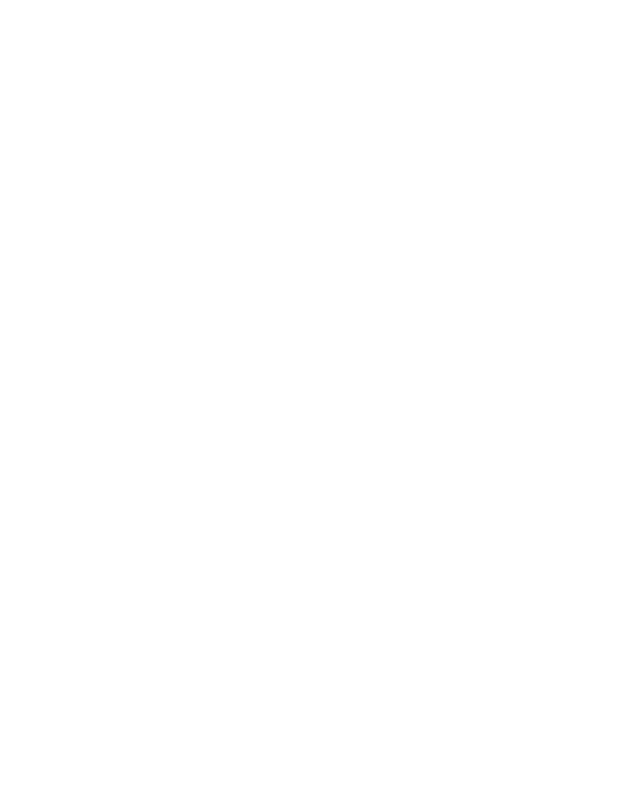
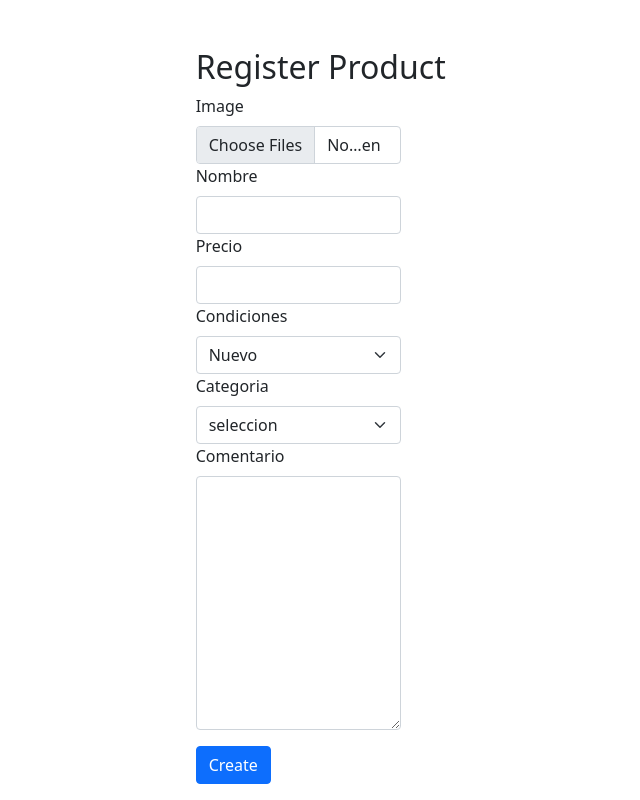
Before and after one commit to BilyEsteban/BurOrSell, a plain HTML site: page Registro_Produc.html in a window 1280 px wide. Shown: the whole page, without its empty margins (239-879 px from the left). Drawn offline with Linux system fonts and the light colour scheme.

Commit message:
Formularios HTML

```diff
--- a/Registro_Produc.html
+++ b/Registro_Produc.html
@@ -1,12 +1,64 @@
 <!DOCTYPE html>
 <html lang="en">
+
 <head>
     <meta charset="UTF-8">
     <meta http-equiv="X-UA-Compatible" content="IE=edge">
     <meta name="viewport" content="width=device-width, initial-scale=1.0">
+    <link rel="stylesheet" href="Style/bootstrap/css/bootstrap.min.css">
+    <script src="Style/bootstrap/js/bootstrap.min.js"></script>
     <title>Registro de Productos</title>
 </head>
+
 <body>
+    <!-- Registro de Productos -->
+    <div class="Container mt-5">
+        <div class="row justify-content-center align-content-center">
+            <div class="col-sm-12 col-md-12 col-lg-4">
+                <h2>Register Product</h2>
+                <form action="" method="post" enctype="multipart/form-data">
+                    <div class="col-md-6">
+                        <label for="" class="form-label">Image</label>
+                        <input class="form-control" type="file" name="" accept=".jpg,.jpeg,.png" multiple>
+                    </div>
+                    <div class="col-md-6">
+                        <label for="" class="form-label">Nombre</label>
+                        <input class="form-control" type="text">
+                        <span class=""></span>
+                    </div>
+                    <div class="col-sm-6">
+                        <label for="" class="form-label">Precio</label>
+                        <input class="form-control" type="number" name="Preci" id="">
+                    </div>
+                    <div class="col-md-6">
+                        <label for="" class="form-label">Condiciones</label>
+                        <select class="form-select" name="condiction" id="">
+                            <option value="">Nuevo</option>
+                            <option value="">Usado-Nuevo</option>
+                            <option value="">Usado</option>
+                        </select>
+                    </div>
+                    <div class="col-md-6">
+                        <label for="" class="form-label">Categoria</label>
+                        <select class="form-select" name="Categoria" id="">
+                            <option value="">seleccion</option>
+                            <option value="">Electro</option>
+                            <option value="">Vehiculo</option>
+                            <option value="">Toys</option>
+                            <option value="">Books</option>
+                        </select>
+                    </div>
+                    <div class="mb-3 col-md-6">
+                        <label for="" class="form-label">Comentario</label>
+                        <textarea class="form-control" name="" id="" cols="30" rows="10"></textarea>
+                    </div>
+                    <div class="mb-3">
+                        <input type="submit" class="btn btn-primary" value="Create">
+                    </div>
+                </form>
+            </div>
+        </div>
+    </div>
+</body>
 
-</body>
 </html>
```
Also changed, not shown: Register.html (+70 -0 lines).
